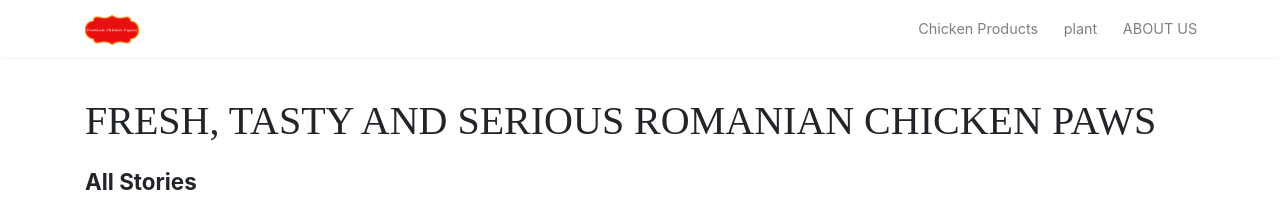
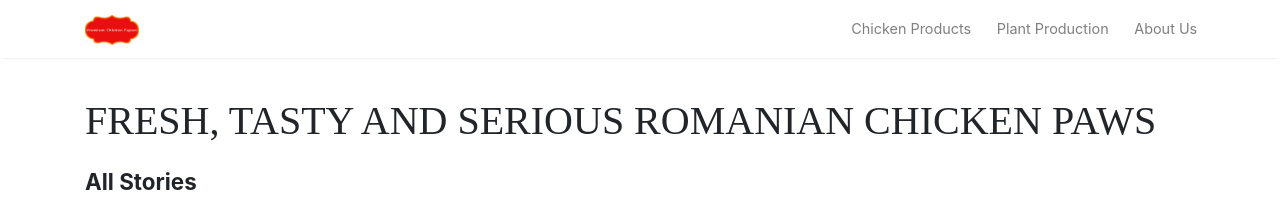
Before and after one commit to gpf192/gpf192.github.io, a Jekyll site: the page built from index.html, in a window 1280 px wide. Shown: the top 213 px of the page. Built offline with Jekyll 4.4.1, drawn with Linux system fonts in a browser that asks for light colours; the list of posts is cut into pages by our own code.

Commit message:
feat change

```diff
--- a/_layouts/default.html
+++ b/_layouts/default.html
@@ -79,11 +79,11 @@ ga('send', 'pageview');
                 </li>
 
                 <li class="nav-item">
-                    <a class="nav-link" href="{{ site.baseurl }}/plant">plant</a>
+                    <a class="nav-link" href="{{ site.baseurl }}/plant">Plant Production</a>
                 </li>
 
                 <li class="nav-item">
-                    <a class="nav-link" href="{{ site.baseurl }}/about">ABOUT US</a>
+                    <a class="nav-link" href="{{ site.baseurl }}/about">About Us</a>
                 </li>
 
 <!--                <li class="nav-item">
```
Also changed, not shown: 12 other files.
